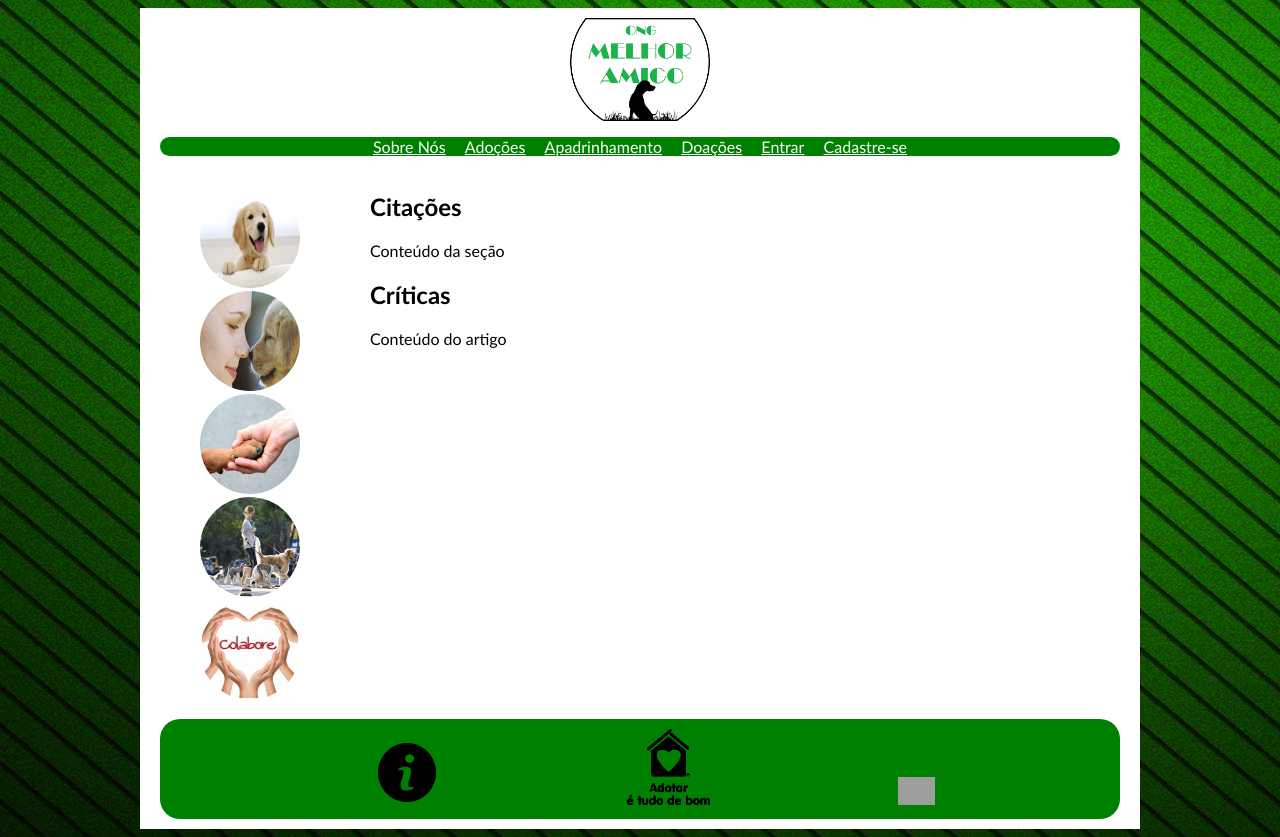
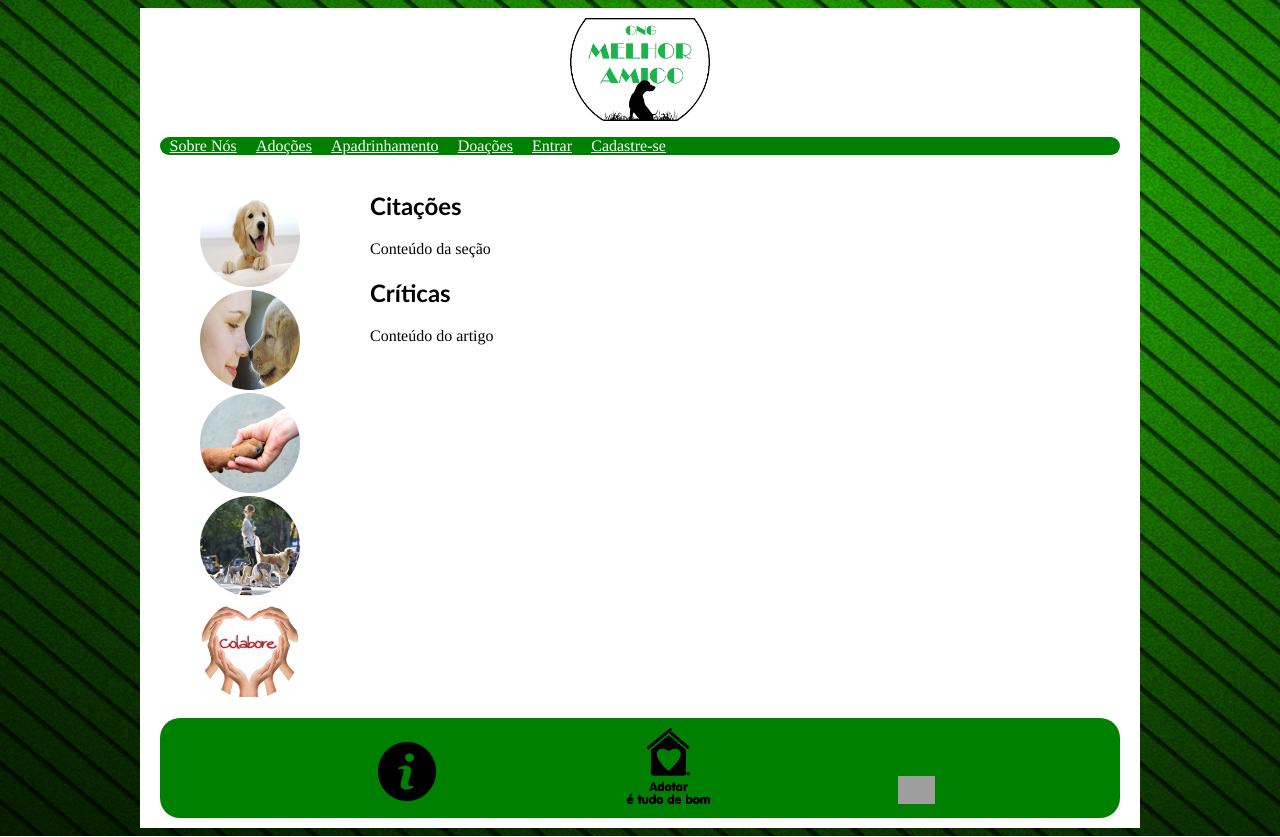
Before and after one commit to NelioCarneval/ProjetoFPIN20161, a PHP site: page / in a window 1280 px wide. Run offline with PHP 8.4, Linux system fonts and the light colour scheme; grey boxes are pictures that could not be loaded.

Commit message:
Adicionado configuração da tag de paragrafo

```diff
--- a/css/index.css
+++ b/css/index.css
@@ -25,3 +25,8 @@
 	opacity: 0;
 	filter: alpha(opacity=0);
 }
+
+p {
+	text-align: justify;
+	font-family: times;
+}
```
